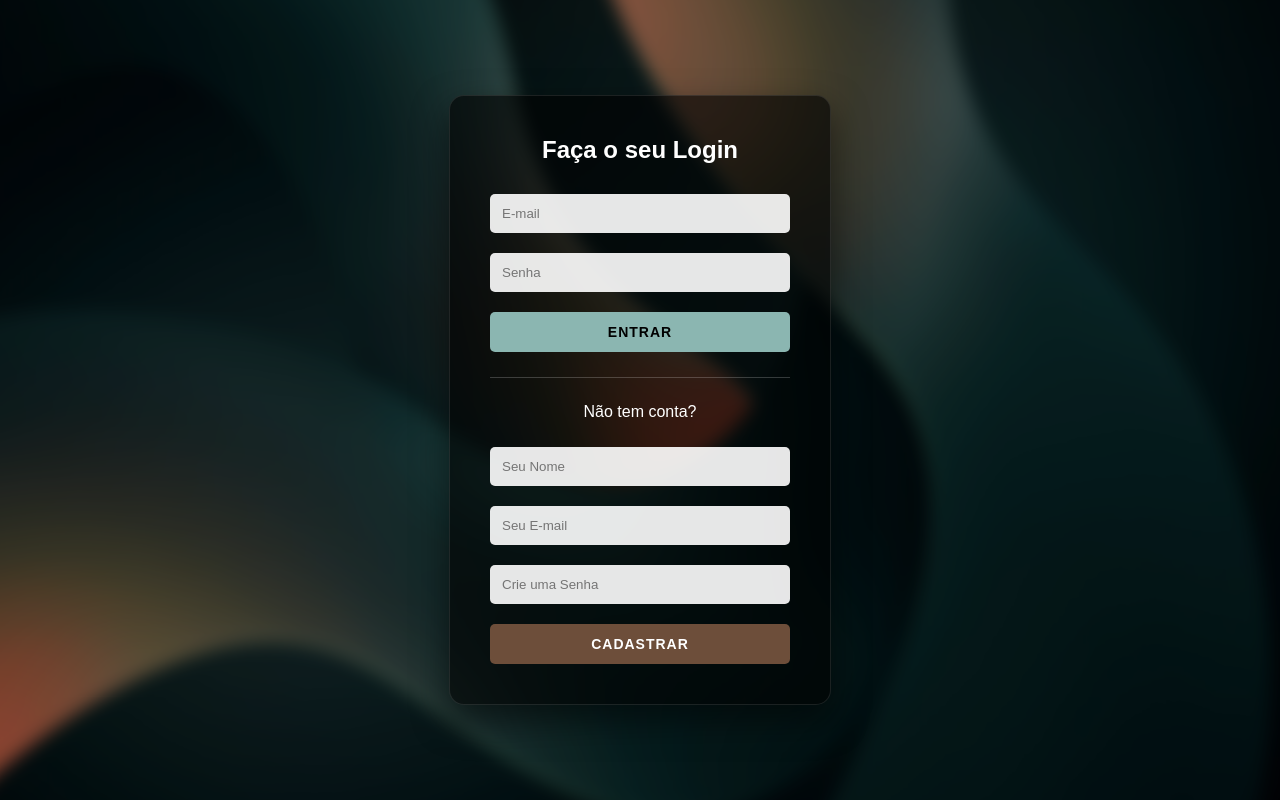
After one commit to carageorgeeric/PlayerDeMusica, a PHP site: page /login.html in a window 1280 px wide. The commit adds this page. Run offline with PHP 8.4, Linux system fonts and the light colour scheme.

Commit message:
Adicionando logica a API, Login e Logout, Banco De Dados, Lista de Favoritas, Remover e Salvar Musicas na Lista

```diff
--- /dev/null
+++ b/login.html
@@ -0,0 +1,133 @@
+<!DOCTYPE html>
+<html lang="pt-br">
+<head>
+    <meta charset="UTF-8">
+    <meta name="viewport" content="width=device-width, initial-scale=1.0">
+    <title>Login - Player de Música</title>
+    <style>
+        /* --- CSS ATUALIZADO --- */
+
+        body {
+            margin: 0;
+            height: 100vh;
+            display: flex;
+            justify-content: center; /* Centraliza horizontalmente */
+            align-items: center;     /* Centraliza verticalmente */
+            font-family: 'Ubuntu', sans-serif;
+            overflow: hidden;        /* Evita barras de rolagem por causa do blur */
+        }
+
+        /* Aqui criamos o fundo com a imagem */
+        body::before {
+            content: "";
+            position: fixed;
+            top: 0;
+            left: 0;
+            width: 100%;
+            height: 100%;
+
+            /* TROCA AQUI O NOME DA IMAGEM SE QUISERES OUTRA */
+            background: url('assets/fundo2.jpg') no-repeat center center;
+            background-size: cover; /* Faz a imagem cobrir tudo */
+
+            /* O Efeito de Borrar */
+            filter: blur(8px) brightness(0.7); /* Blur + um pouco escuro para ler melhor */
+
+            /* Truque para tirar as bordas brancas do blur */
+            transform: scale(1.1);
+            z-index: -1; /* Fica atrás de tudo */
+        }
+
+        .login-container {
+            /* Fundo semi-transparente preto */
+            background: rgba(0, 0, 0, 0.6);
+            padding: 40px;
+            border-radius: 15px;
+            text-align: center;
+            width: 300px;
+
+            /* Sombra para destacar do fundo */
+            box-shadow: 0 15px 35px rgba(0,0,0,0.5);
+
+            /* Borda fina para efeito de vidro */
+            border: 1px solid rgba(255, 255, 255, 0.1);
+
+            /* Cor do texto */
+            color: white;
+        }
+
+        input {
+            width: 100%;
+            padding: 12px;
+            margin: 10px 0;
+            border: none;
+            border-radius: 5px;
+            outline: none;
+            box-sizing: border-box;
+            background: rgba(255, 255, 255, 0.9); /* Input branquinho */
+        }
+
+        button {
+            background-color: #8bb6b1;
+            border: none;
+            padding: 12px 20px;
+            color: #000;
+            font-weight: bold;
+            cursor: pointer;
+            border-radius: 5px;
+            margin-top: 10px;
+            width: 100%;
+            transition: 0.3s;
+            text-transform: uppercase;
+            font-size: 14px;
+            letter-spacing: 1px;
+        }
+
+        button:hover {
+            background-color: #506966;
+        }
+
+        h2, h3 { margin-top: 0; }
+
+
+        /* Estilo do Botão Rosa */
+        .botao-marrom{
+    background-color: #6d4e3a; /* Cor original rosa */
+    color: white;
+}
+
+/* O efeito Hover (quando passa o rato) */
+    .botao-marrom:hover {
+    background-color: #39291e;   /* Fica branco */
+
+
+}
+    </style>
+</head>
+<body>
+
+    <div class="login-container">
+        <h2>Faça o seu Login</h2>
+
+        <form action="auth.php" method="POST">
+            <input type="email" name="email" placeholder="E-mail" required>
+            <input type="password" name="senha" placeholder="Senha" required>
+            <input type="hidden" name="acao" value="login">
+            <button type="submit">Entrar</button>
+        </form>
+
+        <div style="margin: 25px 0; border-top: 1px solid rgba(255,255,255,0.2);"></div>
+
+        <form action="auth.php" method="POST">
+            <h3 style="font-size: 16px; font-weight: normal;">Não tem conta?</h3>
+            <input type="text" name="nome" placeholder="Seu Nome" required>
+            <input type="email" name="email" placeholder="Seu E-mail" required>
+            <input type="password" name="senha" placeholder="Crie uma Senha" required>
+            <input type="hidden" name="acao" value="cadastro">
+
+           <button type="submit" class="botao-marrom">Cadastrar</button>
+        </form>
+    </div>
+
+</body>
+</html>
--- /dev/null
+++ b/logout.php
@@ -0,0 +1,5 @@
+<?php
+session_start();
+session_destroy(); // Destrói a sessão
+header("Location: login.html"); // Manda de volta para o login
+?>
```
Also changed, not shown: auth.php (added, +63 -0 lines), conexao.php (added, +16 -0 lines), get_favorites.php (added, +25 -0 lines), index.php (renamed from index.html, +23 -5 lines), main.js (+186 -19 lines), remover_musica.php (added, +28 -0 lines), save_music.php (added, +36 -0 lines), styles.css (+41 -16 lines).
